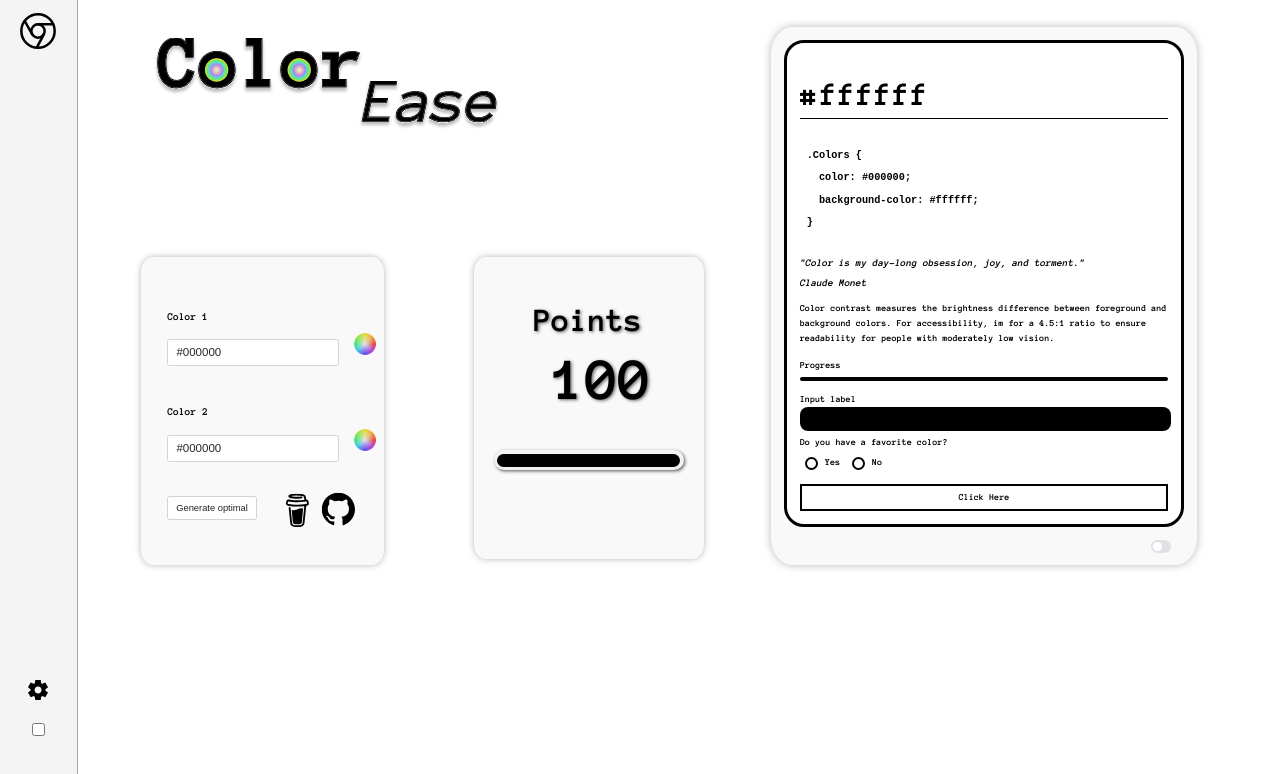
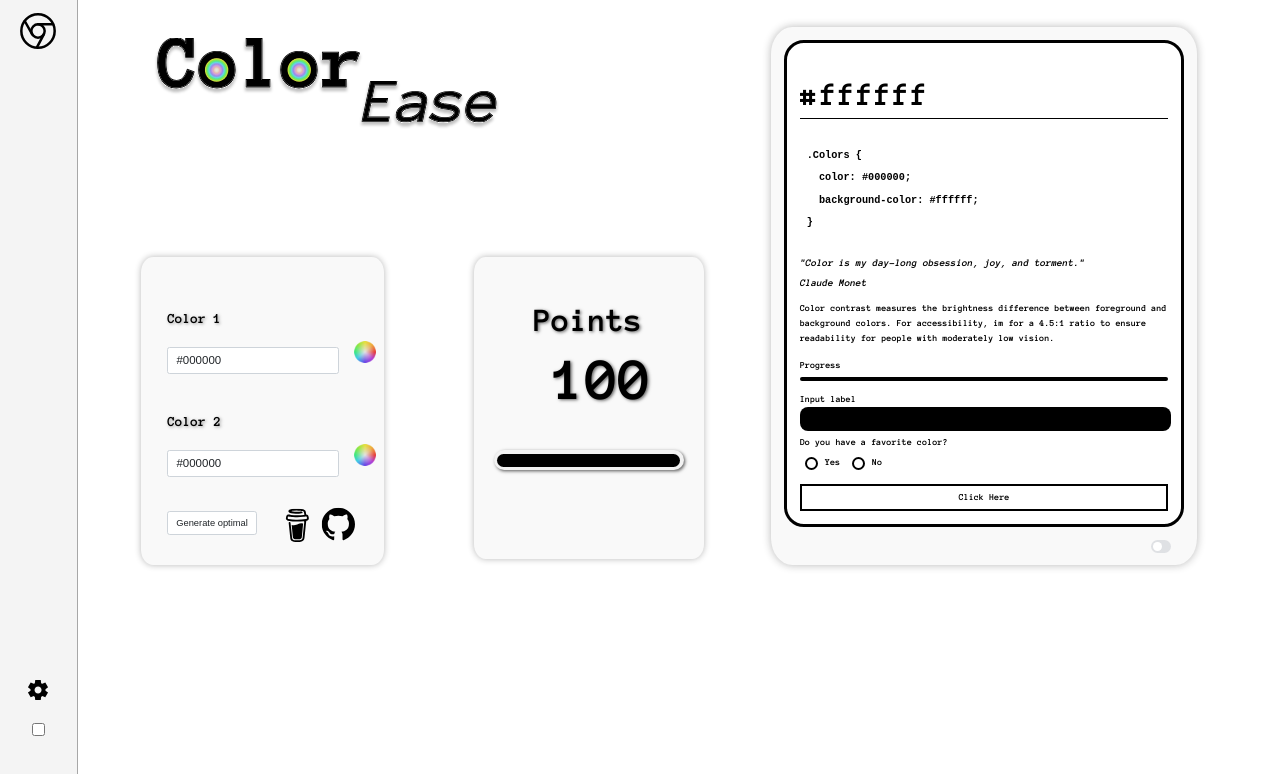
Before and after one commit to abrahammordev/ColorEase, a React (Create React App) app: page / in a window 1280 px wide. Shown: the top 774 px of the page. Built offline with nearby package versions, Linux system fonts and the light colour scheme.

Commit message:
Enhance text styling in ColorChoiceWindow with improved font size and text shadow for better readability

```diff
--- a/src/components/ColorChoiceWindow.jsx
+++ b/src/components/ColorChoiceWindow.jsx
@@ -24,7 +24,7 @@ function ColorChoiceWindow({ onColorsUpdate = () => {} }) {
     <div className={styles.ColorChoiceWindow}>
       <div>
         <div className={styles["color-properties"]}>
-          <p>Color 1</p>
+          <p className={styles["text-properties"]}>Color 1</p>
           <ColorChoice
             id="first"
             value={firstColor}
--- a/src/components/ColorChoiceWindow.module.css
+++ b/src/components/ColorChoiceWindow.module.css
@@ -20,6 +20,8 @@
 
 .text-properties {
   margin-top: 3.125vw;
+  text-shadow: 0.104vw 0.104vw 0.26vw rgba(0, 0, 0, 0.4);
+  font-size: 1.1vw;
 }
 
 .social-media {
```
